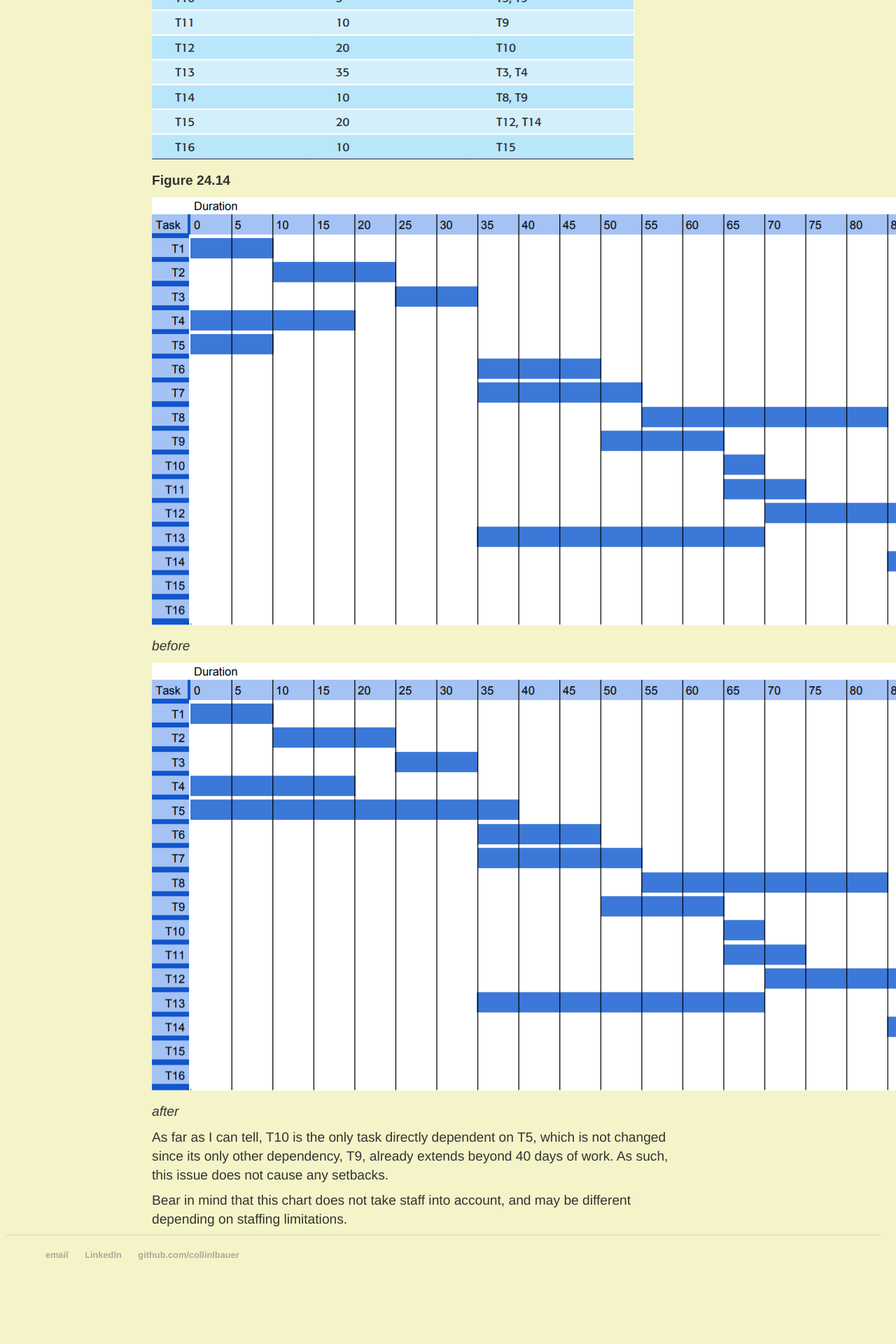
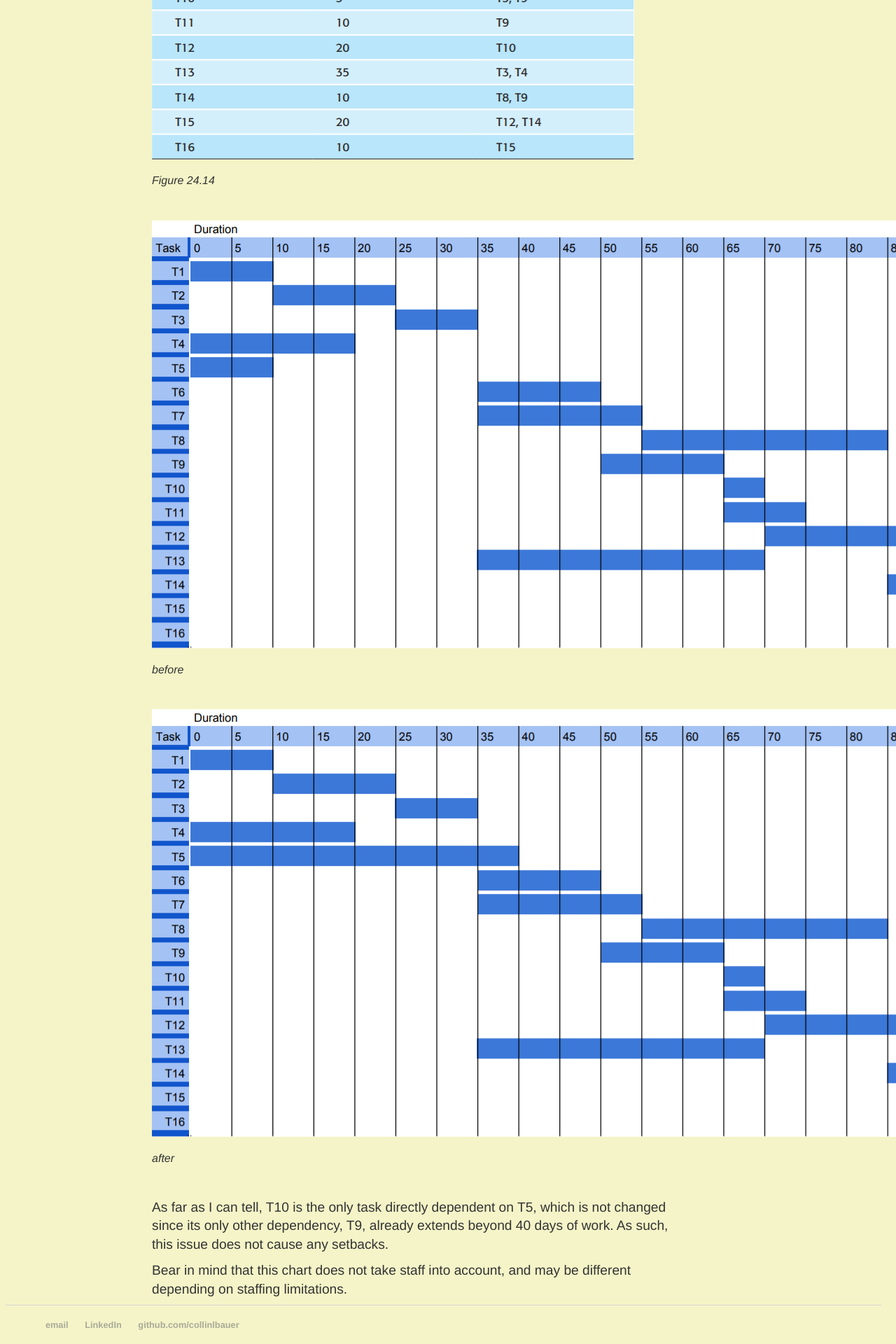
Before and after one commit to CollinLBauer/collinlbauer.github.io, a Jekyll site: the page built from _posts/2019-12-05-HW24-Chapter-23.md, in a window 1280 px wide. Shown: the part 733-2653 px from the top of the page at 70% size. Built offline with Jekyll 4.4.1, drawn with Linux system fonts in a browser that asks for light colours; before the commit the page ends 2586 px from its top, so only the background shows below that.

Commit message:
minor format hack

```diff
--- a/_posts/2019-12-05-HW24-Chapter-23.md
+++ b/_posts/2019-12-05-HW24-Chapter-23.md
@@ -11,15 +11,18 @@ date: 2019-12-05
 
 ![](https://raw.githubusercontent.com/CollinLBauer/collinlbauer.github.io/master/images/figure_24_14.png)
 
-**Figure 24.14**
+<sup>*Figure 24.14*</sup>
+<br/>
 
 ![](https://raw.githubusercontent.com/CollinLBauer/collinlbauer.github.io/master/images/23_6_a.png)
 
-*before*
+<sup>*before*</sup>
+<br/>
 
 ![](https://raw.githubusercontent.com/CollinLBauer/collinlbauer.github.io/master/images/23_6_b.png)
 
-*after*
+<sup>*after*</sup>
+<br/>
 
 As far as I can tell, T10 is the only task directly dependent on T5, which is not changed since its only other dependency, T9, already extends beyond 40 days of work. As such, this issue does not cause any setbacks.
 
```
